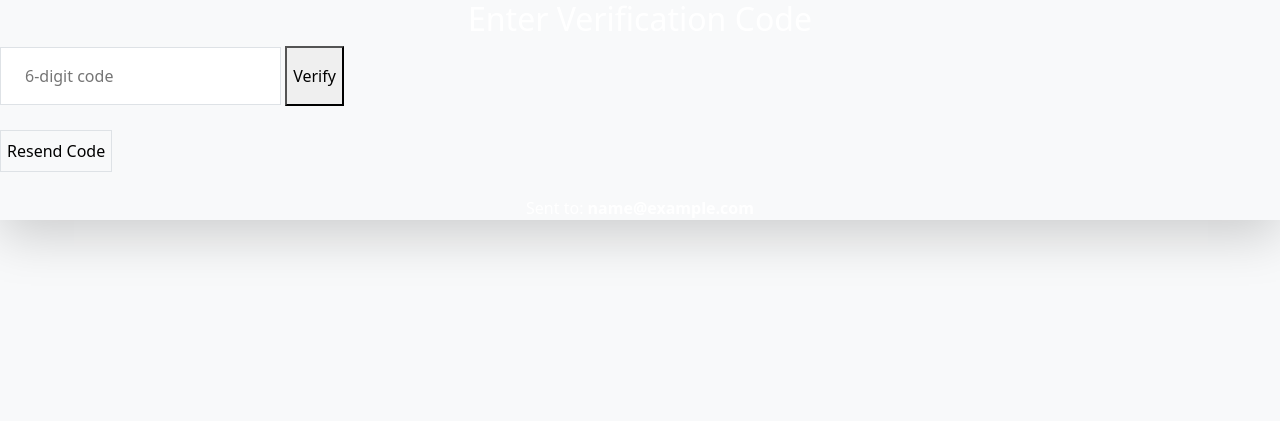
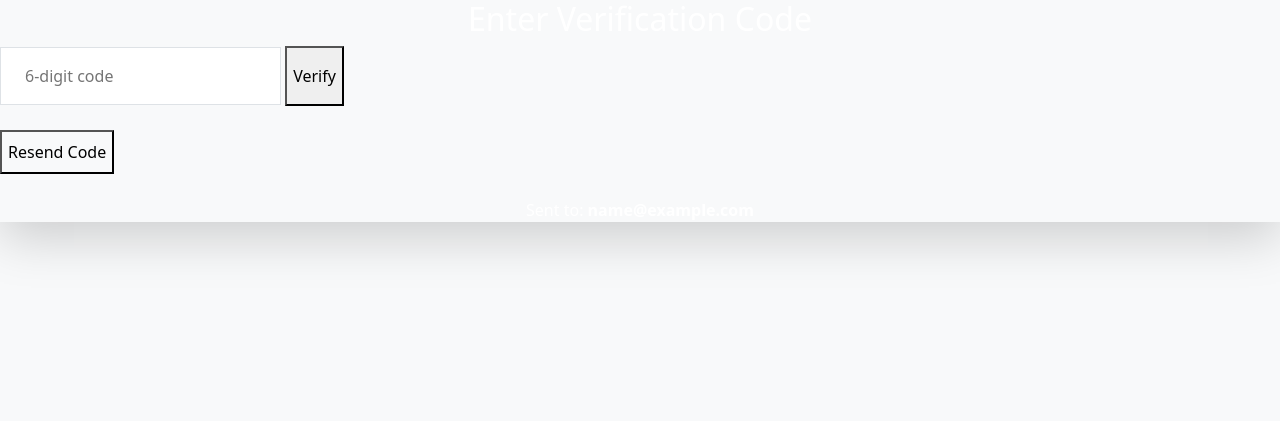
Before and after one commit to vumiiliakonga2-ctrl/-ai-invest-app, a Flask app: page /verify-code in a window 1280 px wide. Shown: the top 421 px of the page. Run offline with Flask 3, Linux system fonts and the light colour scheme; the visitor is signed in with stand-in values (Sample User, id 1).

Commit message:
Update verify_code.html

```diff
--- a/templates/verify_code.html
+++ b/templates/verify_code.html
@@ -3,7 +3,7 @@
 {% block body_class %}bg-blue-900 text-white{% endblock %}
 
 {% block content %}
-<div class="flex items-center justify-center min-h-screen bg-blue-900 text-white">
+<div class="flex items-center justify-center min-h-screen">
   <div class="bg-blue-800 p-10 rounded-2xl shadow-lg w-full max-w-md">
     <h2 class="text-2xl font-bold mb-6 text-yellow-400 text-center">Enter Verification Code</h2>
 
@@ -24,6 +24,7 @@
     <form method="POST" class="space-y-5">
       <input type="text" name="code" placeholder="6-digit code" required
              class="w-full px-4 py-3 bg-blue-700 border border-blue-500 rounded-xl text-white placeholder-gray-300 focus:outline-none focus:ring-2 focus:ring-green-400" />
+
       <button type="submit"
               class="w-full bg-yellow-400 hover:bg-yellow-500 text-black font-semibold py-3 rounded-xl transition duration-300">
         Verify
@@ -32,12 +33,14 @@
 
     <form method="POST" action="{{ url_for('resend_code') }}" class="mt-4">
       <button type="submit"
-              class="w-full bg-transparent border border-yellow-400 hover:bg-yellow-400 hover:text-black text-yellow-400 font-semibold py-2 rounded-xl transition duration-300">
+              class="w-full bg-transparent border-2 border-yellow-400 text-yellow-400 hover:bg-yellow-400 hover:text-black font-semibold py-2 rounded-xl transition duration-300">
         Resend Code
       </button>
     </form>
 
-    <p class="text-gray-400 mt-4 text-sm text-center">Sent to: <strong>{{ email }}</strong></p>
+    <p class="text-gray-300 mt-4 text-sm text-center">
+      Sent to: <strong>{{ email }}</strong>
+    </p>
   </div>
 </div>
 {% endblock %}
```
